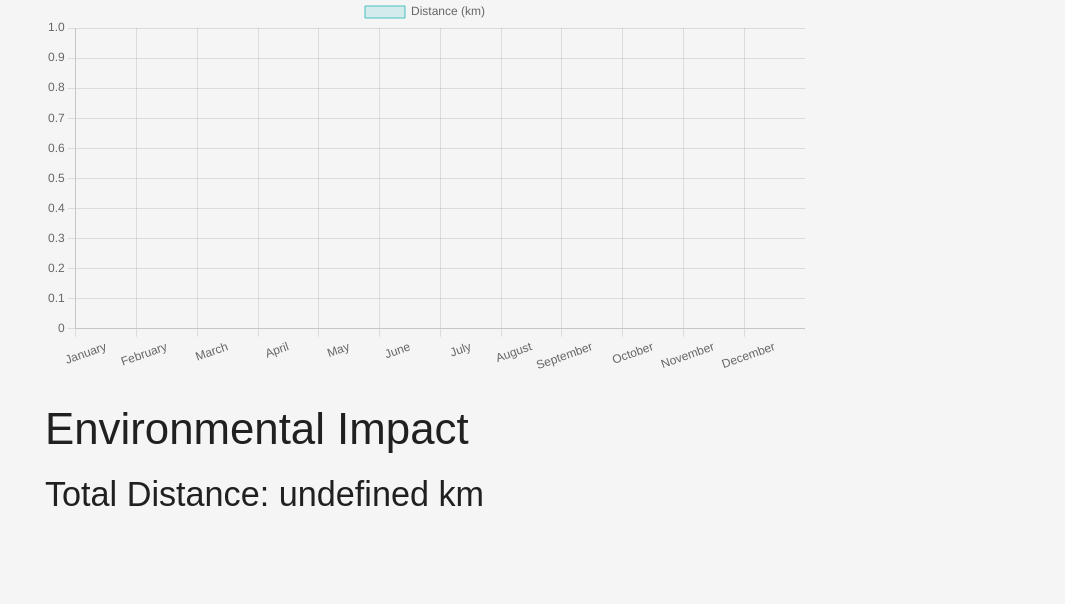
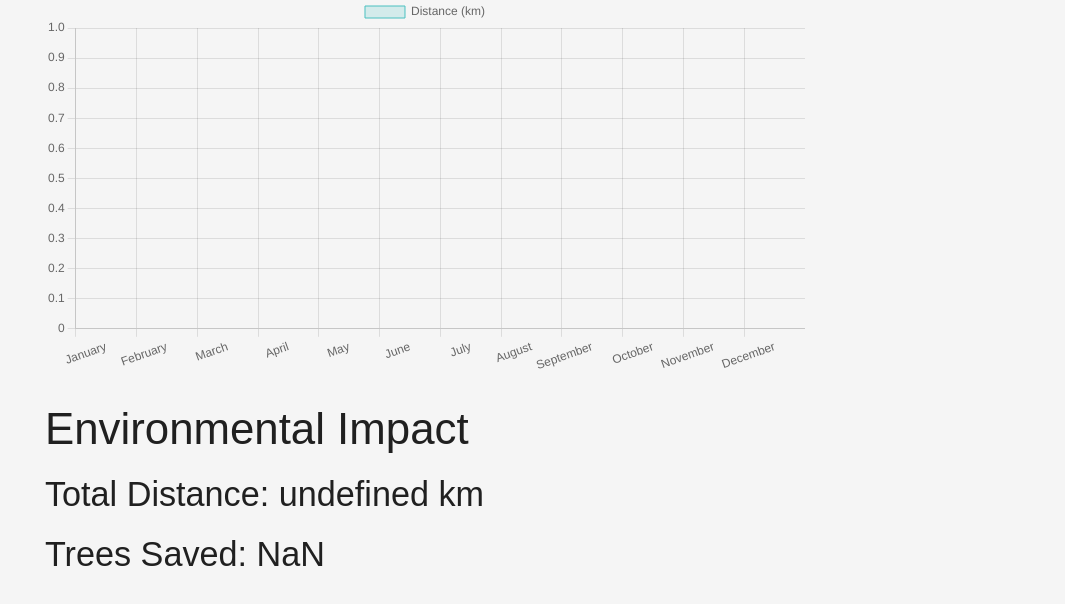
Before and after one commit to lmoore36/workout-tracker-app-team, a website: page frontend/index.html in a window 1280 px wide. Shown: the part 422-1026 px from the top of the page, without its empty margins (215-1280 px from the left). Before the commit the page ends 969 px from the top, so only its background shows below. Drawn offline with nearby package versions, Linux system fonts and the light colour scheme; no server answers.

Commit message:
sleeping yas

```diff
--- a/frontend/index.html
+++ b/frontend/index.html
@@ -110,6 +110,7 @@
       <h3>Environmental Impact</h3>
       <div>
         <h4>Total Distance: <span id="totalDistanceValue"></span> km</h4>
+        <h4>Trees Saved: <span id="treesSavedValue"></span></h4>
         </div>
       <div id="treesSaved"></div>
     </div>
@@ -144,6 +145,26 @@
         console.error('Error fetching total distance:', error);
       }
     });
+
+    function round(value, decimals) {
+      return Number(Math.round(value + 'e' + decimals) + 'e-' + decimals);
+    }
+
+    document.addEventListener('DOMContentLoaded', async function() {
+      try {
+        const totalDistance = await fetchTotalDistance();
+        console.log('Total Distance:', totalDistance);
+
+        document.getElementById('totalDistanceValue').innerText = totalDistance;
+
+        // Calculate and display the trees saved based on the total distance
+        const treesSaved = round((totalDistance * 164) / 25000, 2);
+        document.getElementById('treesSavedValue').innerText = treesSaved;
+
+      } catch (error) {
+        console.error('Error fetching data:', error);
+      }
+    });
   </script>
 
 </body>
```
Also changed, not shown: 1 other file.
